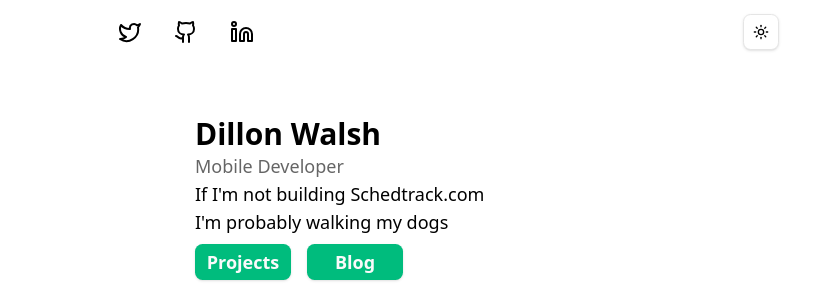
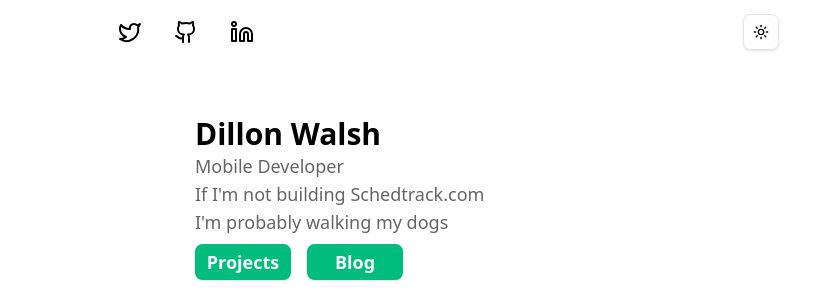
Before and after one commit to Dillonpw/portfolio, an Astro site: page / in a window 1280 px wide. Shown: the top 295 px of the page, 461-1280 px from the left. Built offline with nearby package versions, Linux system fonts and the light colour scheme; Astro itself is replaced by a stand-in of ours.

Commit message:
fixed opacity

```diff
--- a/src/components/dogs.tsx
+++ b/src/components/dogs.tsx
@@ -12,7 +12,7 @@ const Dogs = () => {
         <TooltipTrigger asChild>
           <motion.h3
                 initial={{ opacity: 0, y: -100 }}
-                whileInView={{ opacity: 1, y: 0 }}
+                whileInView={{ opacity: .6, y: 0 }}
                 viewport={{ once: true }}
                 transition={{
                   delay: 0.1,
--- a/src/components/header.tsx
+++ b/src/components/header.tsx
@@ -53,7 +53,7 @@ const Header = () => {
         </motion.div>
         <motion.h2
           initial={{ opacity: 0, y: -100 }}
-          whileInView={{ opacity: 1, y: 0 }}
+          whileInView={{ opacity: .6, y: 0 }}
           viewport={{ once: true }}
           transition={{
             delay: 0.3,
```
